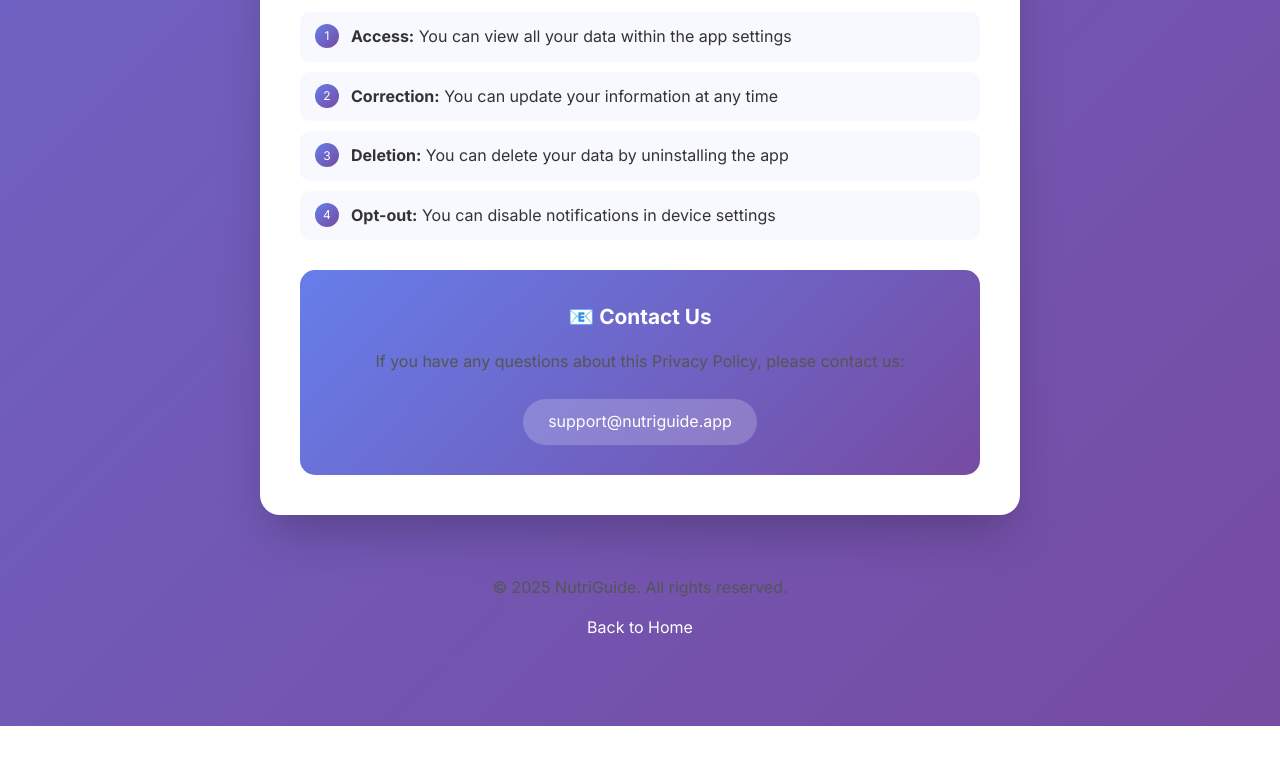
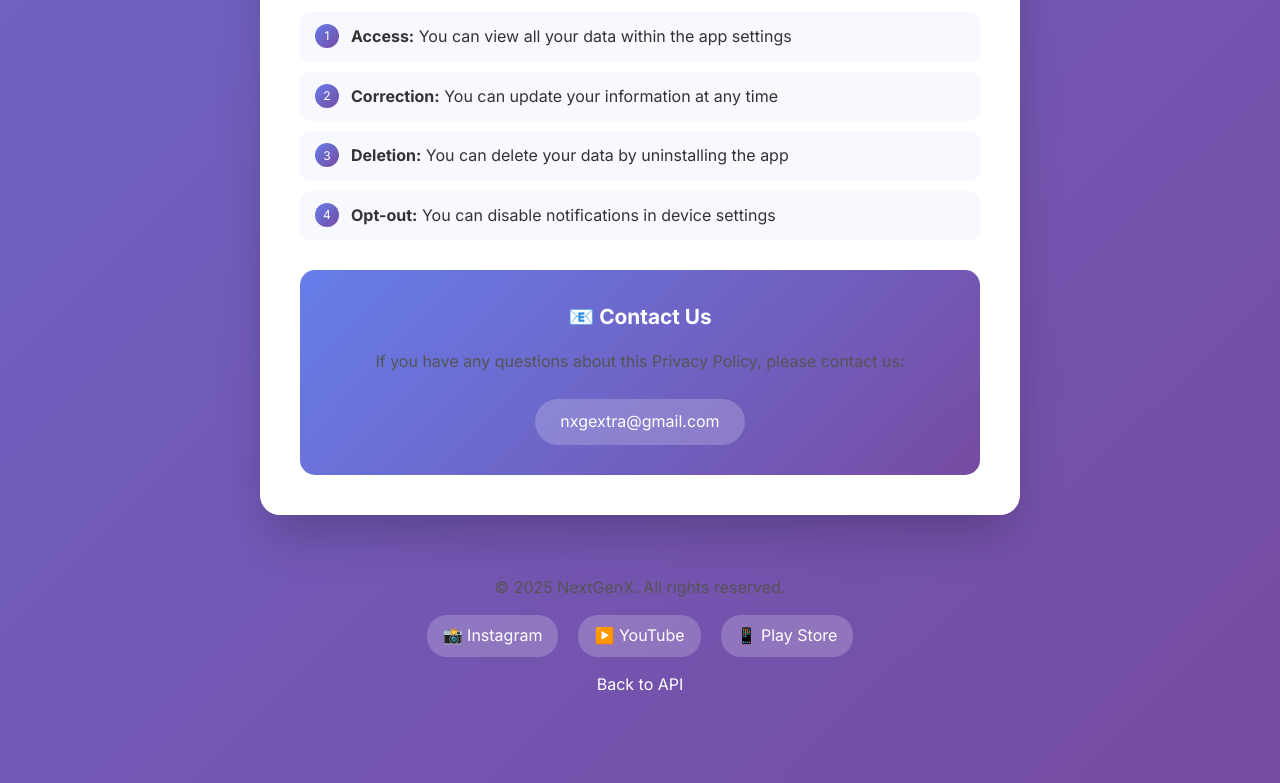
Before and after one commit to NextGenXplorer/NutriGuide-Backend, a website: page public/privacy-policy.html in a window 1280 px wide. Shown: the part 2642-3425 px from the top of the page. Before the commit the page ends 3368 px from the top, so only its background shows below. Drawn offline with Linux system fonts and the light colour scheme.

Commit message:
Add social links, contact info, and update privacy policy with NextGenX branding

```diff
--- a/public/privacy-policy.html
+++ b/public/privacy-policy.html
@@ -376,14 +376,38 @@
             <div class="contact-box">
                 <h3>📧 Contact Us</h3>
                 <p>If you have any questions about this Privacy Policy, please contact us:</p>
-                <a href="mailto:support@nutriguide.app">support@nutriguide.app</a>
+                <a href="mailto:nxgextra@gmail.com">nxgextra@gmail.com</a>
             </div>
         </div>
 
         <div class="footer">
-            <p>© 2025 NutriGuide. All rights reserved.</p>
-            <p><a href="/">Back to Home</a></p>
+            <p>© 2025 NextGenX. All rights reserved.</p>
+            <div class="social-links">
+                <a href="https://www.instagram.com/nexgenxplorerr" target="_blank">📸 Instagram</a>
+                <a href="https://youtube.com/@nexgenxplorer" target="_blank">▶️ YouTube</a>
+                <a href="https://play.google.com/store/apps/dev?id=8262374975871504599" target="_blank">📱 Play Store</a>
+            </div>
+            <p style="margin-top: 15px;"><a href="/">Back to API</a></p>
         </div>
     </div>
+
+    <style>
+        .social-links {
+            display: flex;
+            justify-content: center;
+            gap: 20px;
+            margin-top: 15px;
+            flex-wrap: wrap;
+        }
+        .social-links a {
+            background: rgba(255,255,255,0.2);
+            padding: 8px 16px;
+            border-radius: 20px;
+            transition: background 0.3s;
+        }
+        .social-links a:hover {
+            background: rgba(255,255,255,0.3);
+        }
+    </style>
 </body>
 </html>
```
Also changed, not shown: README.md.
